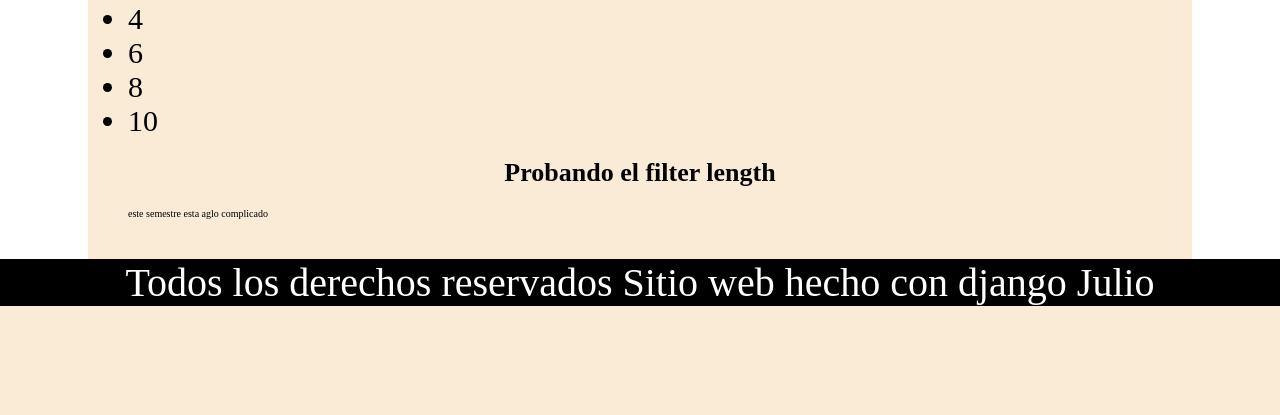
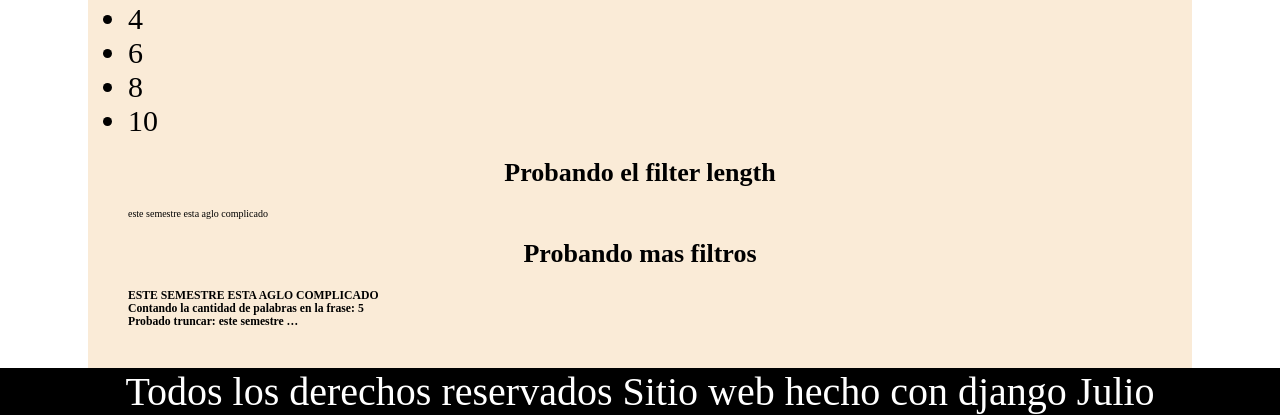
Before and after one commit to JulioChura/Django, a Django app: page / in a window 1280 px wide. Shown: the part 1246-1661 px from the top of the page. Before the commit the page ends 1552 px from the top, so only its background shows below. Run offline with Django 5.2, Linux system fonts and the light colour scheme.

Commit message:
sSe prueban mas filtros

```diff
--- a/src/listaContactos/inicio/templates/home.html
+++ b/src/listaContactos/inicio/templates/home.html
@@ -42,6 +42,11 @@
             <p>{{text}}</p>
         {% endif %}
 
+        <h2>Probando mas filtros</h2>
+        <h3> {{text|upper}} </h3>
+        <h3>Contando la cantidad de palabras en la frase: {{text|wordcount}} </h3>
+        <h3>Probado truncar: {{text|truncatewords_html:2}}</h3>
+
     </div>
 
 {% endblock content %}
```
